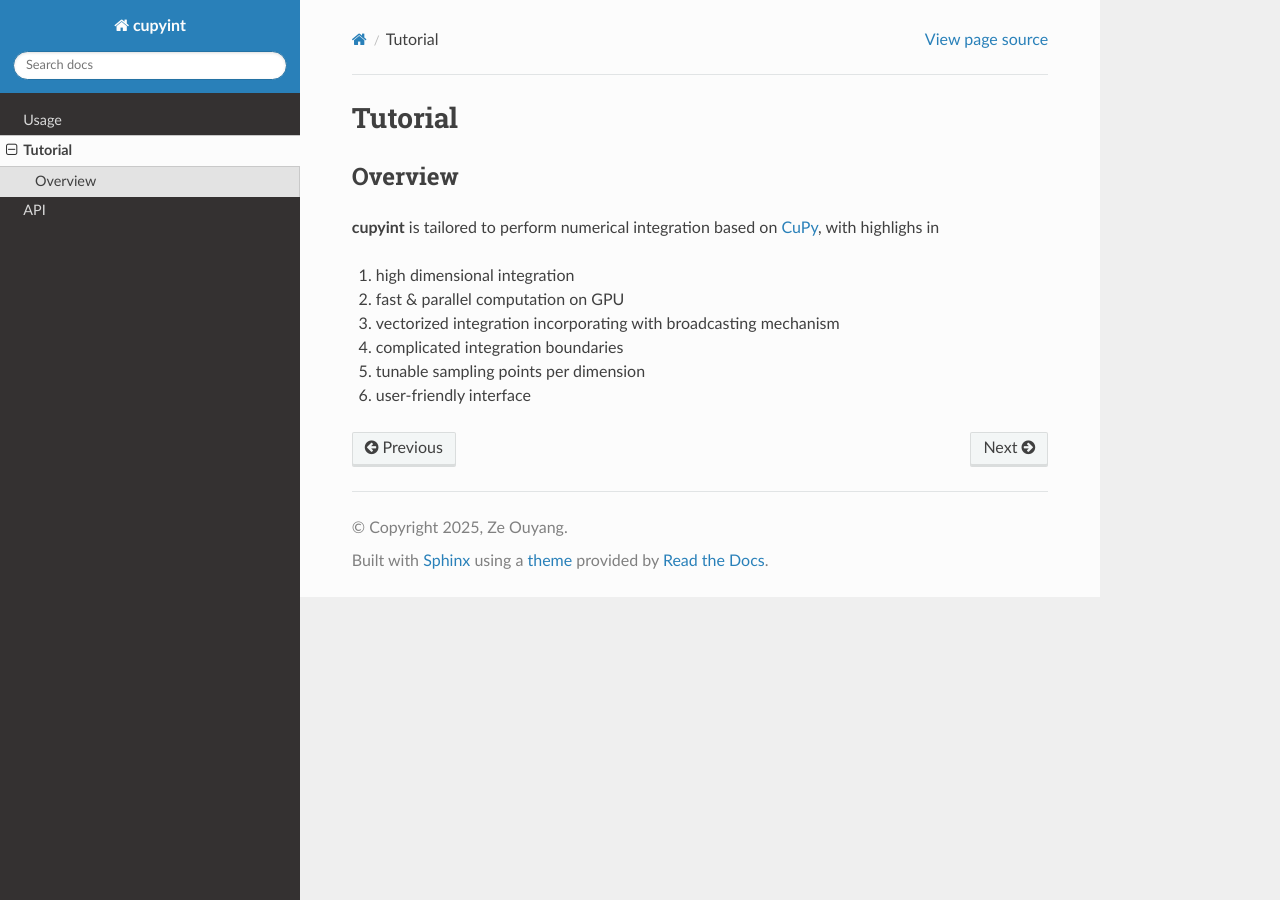
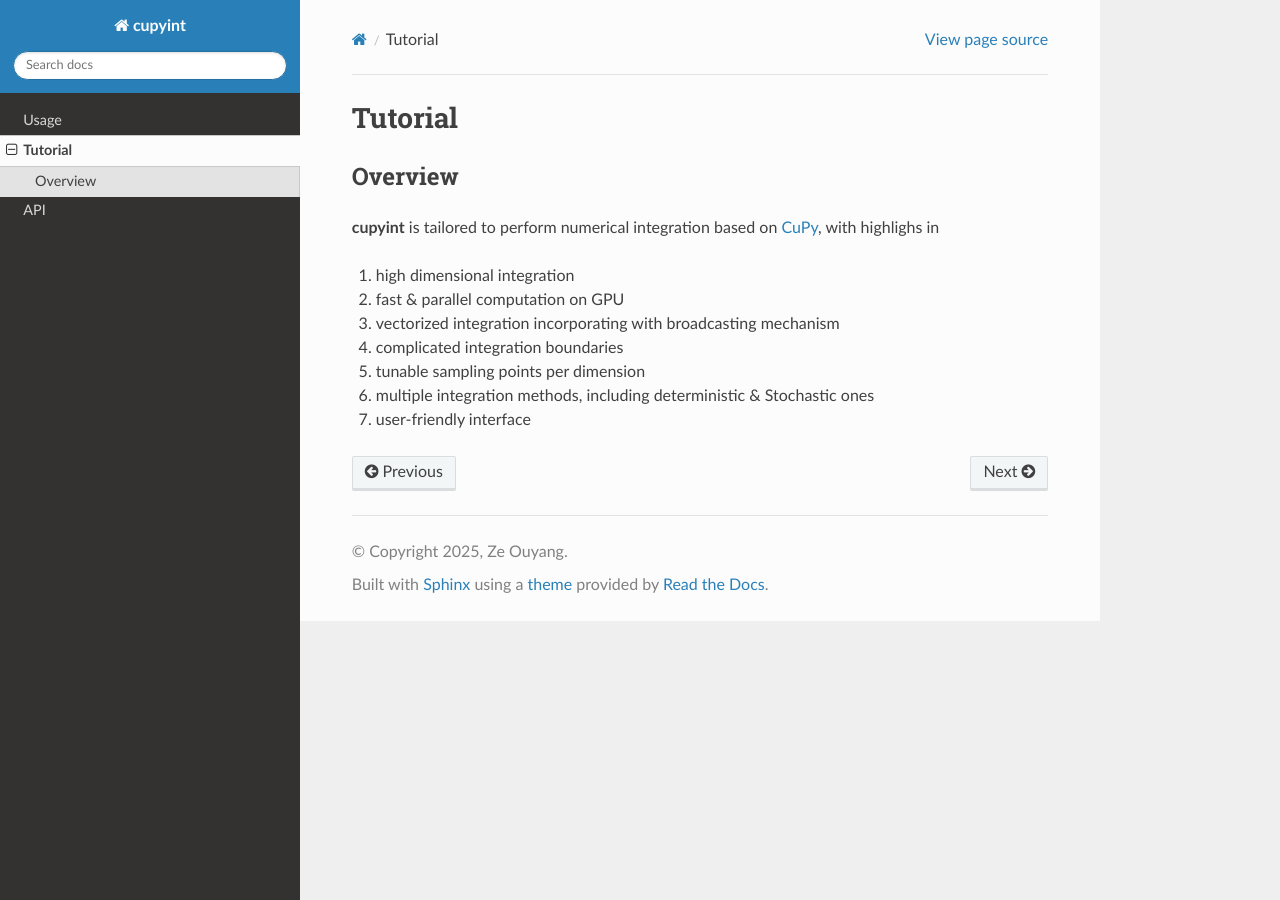
Before and after one commit to ze-ouyang/cupyint_doc, a Sphinx documentation site: the page built from docs/source/tutorial.rst, in a window 1280 px wide. Built offline with Sphinx 7.4.7 and the Read the Docs theme 3.1.0, drawn with Linux system fonts in a browser that asks for light colours.

Commit message:
Update tutorial.rst

```diff
--- a/docs/source/tutorial.rst
+++ b/docs/source/tutorial.rst
@@ -10,4 +10,5 @@ Overview
 3. vectorized integration incorporating with broadcasting mechanism
 4. complicated integration boundaries
 5. tunable sampling points per dimension
-6. user-friendly interface
+6. multiple integration methods, including deterministic & Stochastic ones
+7. user-friendly interface
```
